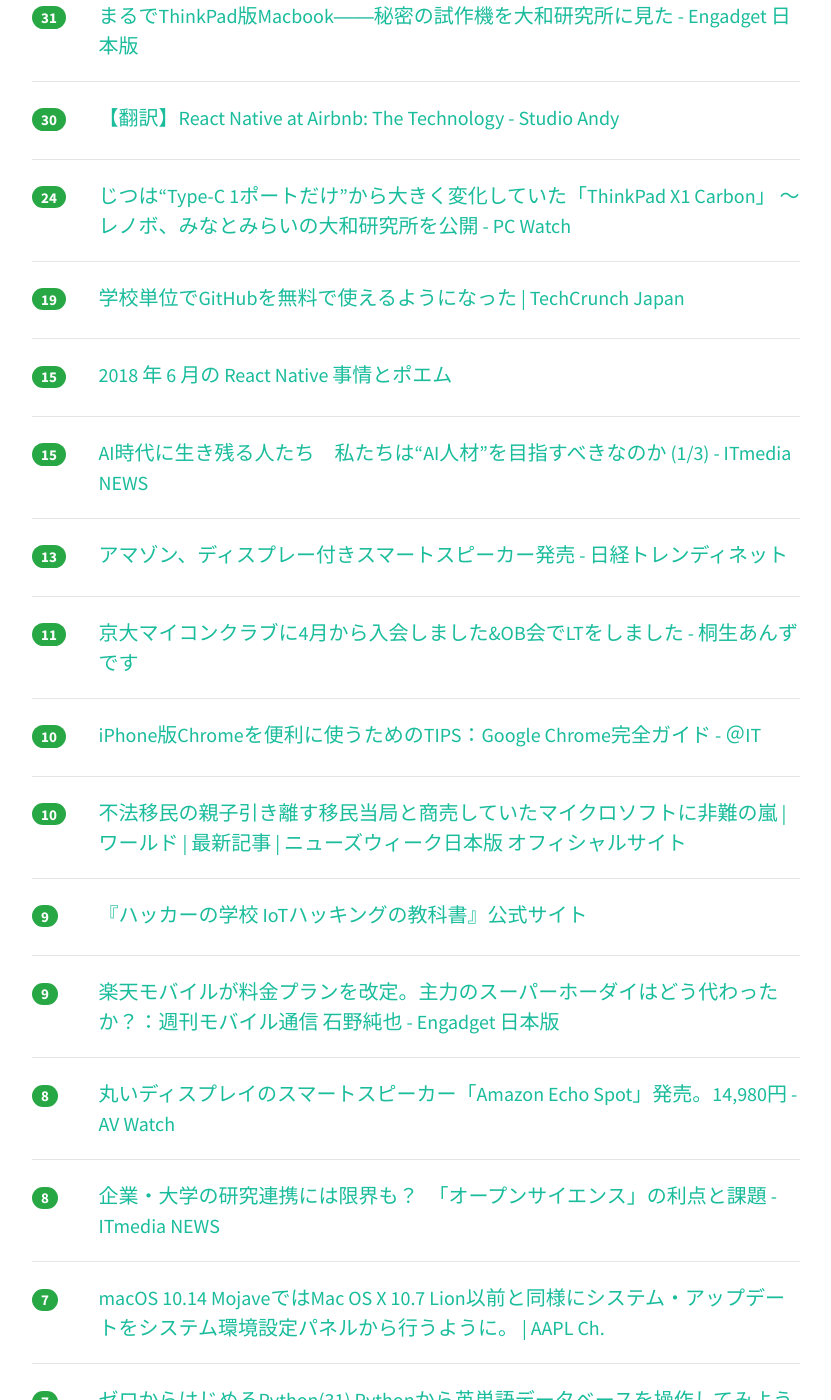
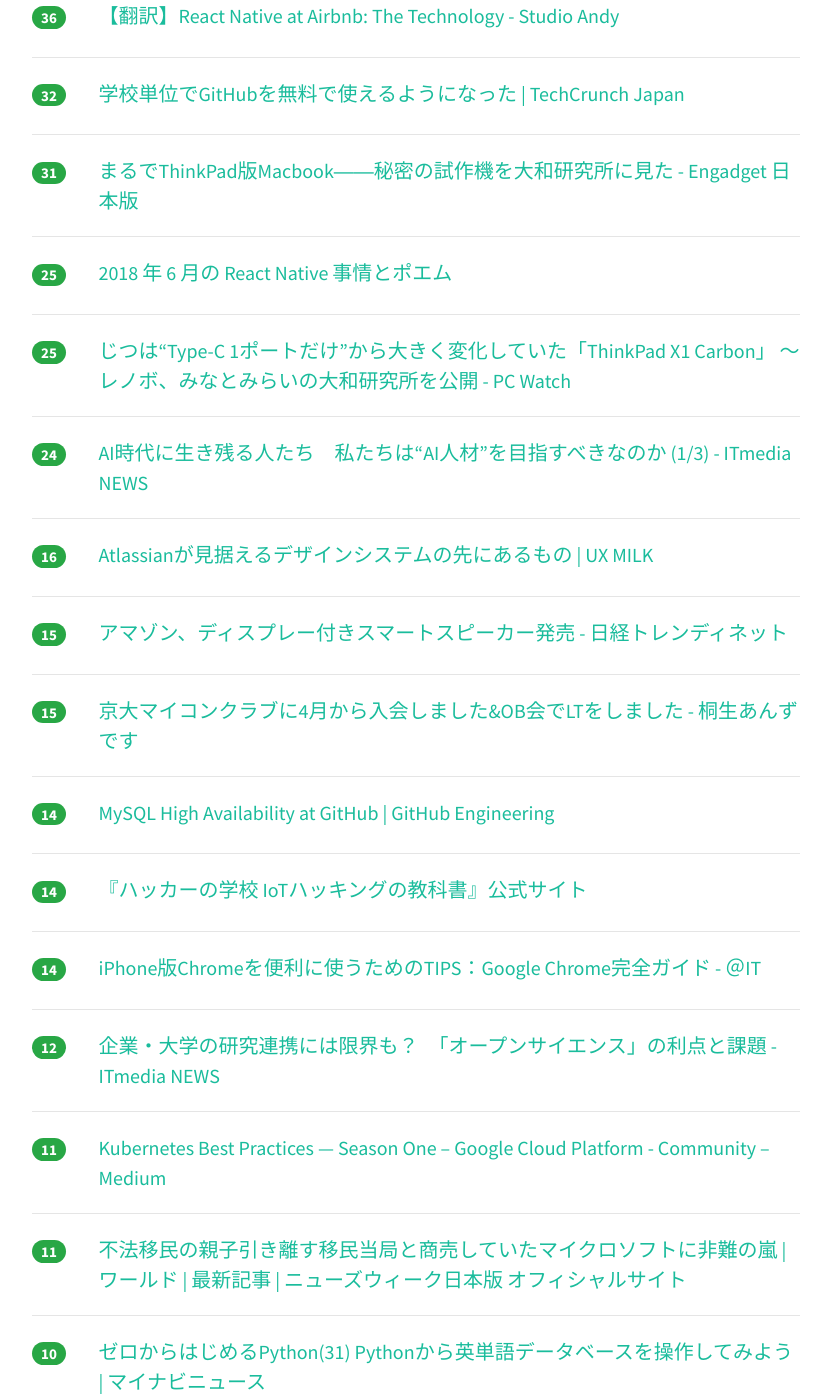
Before and after one commit to yatta47/hatena-matome-site, a Jekyll site: the page built from _posts/2018-06-21-hatena.md, in a window 1280 px wide and 1400 px high, scrolled down 730 px. Shown: the whole window, without its empty margins (224-1055 px from the left). Built offline with Jekyll 4.4.1, drawn with Linux system fonts in a browser that asks for light colours; nearby versions of some CDN libraries; some of the changed text lies outside the part shown.

Commit message:
Updated 2018-06-21

```diff
--- a/_posts/2018-06-21-hatena.md
+++ b/_posts/2018-06-21-hatena.md
@@ -1,24 +1,34 @@
 ---
 layout: post
 title:  "2018-06-21 はてぶIT"
-date:   2018-06-21 10:00:56
+date:   2018-06-21 11:01:02
 tags: [it-hotentry]
 ---
-34 件のデータあり
+46 件のデータあり
 
 <hr><div class="row">
-<div class="col-1"><span class="badge badge-pill badge-success h2">182</span></div>
+<div class="col-1"><span class="badge badge-pill badge-success h2">254</span></div>
 <div class="col-11"><a href='https://www.publickey1.jp/blog/18/linuxboltfacebook.html' target='_blank'>Linuxバイナリを最適化して性能を向上させる「BOLT」、Facebookがオープンソースで公開。言語やコンパイラに依存せず高速化 － Publickey</a></div>
 </div>
 <hr>
 <div class="row">
-<div class="col-1"><span class="badge badge-pill badge-success h2">40</span></div>
+<div class="col-1"><span class="badge badge-pill badge-success h2">67</span></div>
 <div class="col-11"><a href='http://rkx1209.hatenablog.com/entry/2018/06/21/054624' target='_blank'>システムソフトウェアに対する攻撃の歴史と傾向 - 高度標的型攻撃や国家に支援された攻撃の仕組み - - るくすの日記 ~ Out_Of_Range ~</a></div>
 </div>
 <hr>
 <div class="row">
-<div class="col-1"><span class="badge badge-pill badge-success h2">38</span></div>
+<div class="col-1"><span class="badge badge-pill badge-success h2">51</span></div>
 <div class="col-11"><a href='https://dev.classmethod.jp/cloud/aws/w-a-operational-excellence-slide/' target='_blank'>AWSの運用ベストプラクティス 「運用上の優秀性(Operational Excellence)」についてがっつり説明しているスライドがあったので和訳レポートします ｜ Developers.IO</a></div>
+</div>
+<hr>
+<div class="row">
+<div class="col-1"><span class="badge badge-pill badge-success h2">36</span></div>
+<div class="col-11"><a href='http://studio-andy.hatenablog.com/entry/react-native-at-airbnb-the-technology' target='_blank'>【翻訳】React Native at Airbnb: The Technology - Studio Andy</a></div>
+</div>
+<hr>
+<div class="row">
+<div class="col-1"><span class="badge badge-pill badge-success h2">32</span></div>
+<div class="col-11"><a href='https://jp.techcrunch.com/2018/06/21/2018-06-19-github-education-is-now-free-for-schools/' target='_blank'>学校単位でGitHubを無料で使えるようになった | TechCrunch Japan</a></div>
 </div>
 <hr>
 <div class="row">
@@ -27,58 +37,98 @@ tags: [it-hotentry]
 </div>
 <hr>
 <div class="row">
-<div class="col-1"><span class="badge badge-pill badge-success h2">30</span></div>
-<div class="col-11"><a href='http://studio-andy.hatenablog.com/entry/react-native-at-airbnb-the-technology' target='_blank'>【翻訳】React Native at Airbnb: The Technology - Studio Andy</a></div>
+<div class="col-1"><span class="badge badge-pill badge-success h2">25</span></div>
+<div class="col-11"><a href='https://qiita.com/janus_wel/items/f3640c7d7ca4c4fc388a' target='_blank'>2018 年 6 月の React Native 事情とポエム</a></div>
+</div>
+<hr>
+<div class="row">
+<div class="col-1"><span class="badge badge-pill badge-success h2">25</span></div>
+<div class="col-11"><a href='https://pc.watch.impress.co.jp/docs/news/1128681.html' target='_blank'>じつは“Type-C 1ポートだけ”から大きく変化していた「ThinkPad X1 Carbon」 ～レノボ、みなとみらいの大和研究所を公開 - PC Watch</a></div>
 </div>
 <hr>
 <div class="row">
 <div class="col-1"><span class="badge badge-pill badge-success h2">24</span></div>
-<div class="col-11"><a href='https://pc.watch.impress.co.jp/docs/news/1128681.html' target='_blank'>じつは“Type-C 1ポートだけ”から大きく変化していた「ThinkPad X1 Carbon」 ～レノボ、みなとみらいの大和研究所を公開 - PC Watch</a></div>
+<div class="col-11"><a href='http://www.itmedia.co.jp/news/articles/1806/21/news033.html' target='_blank'>AI時代に生き残る人たち　私たちは“AI人材”を目指すべきなのか (1/3) - ITmedia NEWS</a></div>
 </div>
 <hr>
 <div class="row">
-<div class="col-1"><span class="badge badge-pill badge-success h2">19</span></div>
-<div class="col-11"><a href='https://jp.techcrunch.com/2018/06/21/2018-06-19-github-education-is-now-free-for-schools/' target='_blank'>学校単位でGitHubを無料で使えるようになった | TechCrunch Japan</a></div>
+<div class="col-1"><span class="badge badge-pill badge-success h2">16</span></div>
+<div class="col-11"><a href='http://uxmilk.jp/71914' target='_blank'>Atlassianが見据えるデザインシステムの先にあるもの | UX MILK</a></div>
 </div>
 <hr>
 <div class="row">
 <div class="col-1"><span class="badge badge-pill badge-success h2">15</span></div>
-<div class="col-11"><a href='https://qiita.com/janus_wel/items/f3640c7d7ca4c4fc388a' target='_blank'>2018 年 6 月の React Native 事情とポエム</a></div>
+<div class="col-11"><a href='http://trendy.nikkeibp.co.jp/atcl/news/15/062000373/' target='_blank'>アマゾン、ディスプレー付きスマートスピーカー発売 - 日経トレンディネット</a></div>
 </div>
 <hr>
 <div class="row">
 <div class="col-1"><span class="badge badge-pill badge-success h2">15</span></div>
-<div class="col-11"><a href='http://www.itmedia.co.jp/news/articles/1806/21/news033.html' target='_blank'>AI時代に生き残る人たち　私たちは“AI人材”を目指すべきなのか (1/3) - ITmedia NEWS</a></div>
+<div class="col-11"><a href='https://kiryuanzu.hatenablog.com/entry/2018/06/21/030138' target='_blank'>京大マイコンクラブに4月から入会しました&OB会でLTをしました - 桐生あんずです</a></div>
 </div>
 <hr>
 <div class="row">
-<div class="col-1"><span class="badge badge-pill badge-success h2">13</span></div>
-<div class="col-11"><a href='http://trendy.nikkeibp.co.jp/atcl/news/15/062000373/' target='_blank'>アマゾン、ディスプレー付きスマートスピーカー発売 - 日経トレンディネット</a></div>
+<div class="col-1"><span class="badge badge-pill badge-success h2">14</span></div>
+<div class="col-11"><a href='https://githubengineering.com/mysql-high-availability-at-github/' target='_blank'>MySQL High Availability at GitHub | GitHub Engineering</a></div>
+</div>
+<hr>
+<div class="row">
+<div class="col-1"><span class="badge badge-pill badge-success h2">14</span></div>
+<div class="col-11"><a href='http://ruffnex.net/kuroringo/IoTHack/' target='_blank'>『ハッカーの学校 IoTハッキングの教科書』公式サイト</a></div>
+</div>
+<hr>
+<div class="row">
+<div class="col-1"><span class="badge badge-pill badge-success h2">14</span></div>
+<div class="col-11"><a href='http://www.atmarkit.co.jp/ait/articles/1806/20/news035.html' target='_blank'>iPhone版Chromeを便利に使うためのTIPS：Google Chrome完全ガイド - ＠IT</a></div>
+</div>
+<hr>
+<div class="row">
+<div class="col-1"><span class="badge badge-pill badge-success h2">12</span></div>
+<div class="col-11"><a href='http://www.itmedia.co.jp/news/articles/1806/20/news103.html' target='_blank'>企業・大学の研究連携には限界も？　「オープンサイエンス」の利点と課題 - ITmedia NEWS</a></div>
 </div>
 <hr>
 <div class="row">
 <div class="col-1"><span class="badge badge-pill badge-success h2">11</span></div>
-<div class="col-11"><a href='https://kiryuanzu.hatenablog.com/entry/2018/06/21/030138' target='_blank'>京大マイコンクラブに4月から入会しました&OB会でLTをしました - 桐生あんずです</a></div>
+<div class="col-11"><a href='https://medium.com/google-cloud/11119aee1d10' target='_blank'>Kubernetes Best Practices — Season One – Google Cloud Platform - Community – Medium</a></div>
+</div>
+<hr>
+<div class="row">
+<div class="col-1"><span class="badge badge-pill badge-success h2">11</span></div>
+<div class="col-11"><a href='https://www.newsweekjapan.jp/stories/world/2018/06/post-10426.php' target='_blank'>不法移民の親子引き離す移民当局と商売していたマイクロソフトに非難の嵐 | ワールド | 最新記事 | ニューズウィーク日本版 オフィシャルサイト</a></div>
 </div>
 <hr>
 <div class="row">
 <div class="col-1"><span class="badge badge-pill badge-success h2">10</span></div>
-<div class="col-11"><a href='http://www.atmarkit.co.jp/ait/articles/1806/20/news035.html' target='_blank'>iPhone版Chromeを便利に使うためのTIPS：Google Chrome完全ガイド - ＠IT</a></div>
+<div class="col-11"><a href='https://news.mynavi.jp/article/zeropython-31/' target='_blank'>ゼロからはじめるPython(31) Pythonから英単語データベースを操作してみよう | マイナビニュース</a></div>
 </div>
 <hr>
 <div class="row">
 <div class="col-1"><span class="badge badge-pill badge-success h2">10</span></div>
-<div class="col-11"><a href='https://www.newsweekjapan.jp/stories/world/2018/06/post-10426.php' target='_blank'>不法移民の親子引き離す移民当局と商売していたマイクロソフトに非難の嵐 | ワールド | 最新記事 | ニューズウィーク日本版 オフィシャルサイト</a></div>
+<div class="col-11"><a href='https://qiita.com/kenazuma/items/0cb8295d15a5b6898ebd' target='_blank'>有償のITカンファレンスに参加する意味を考える</a></div>
 </div>
 <hr>
 <div class="row">
-<div class="col-1"><span class="badge badge-pill badge-success h2">9</span></div>
-<div class="col-11"><a href='http://ruffnex.net/kuroringo/IoTHack/' target='_blank'>『ハッカーの学校 IoTハッキングの教科書』公式サイト</a></div>
+<div class="col-1"><span class="badge badge-pill badge-success h2">10</span></div>
+<div class="col-11"><a href='https://huyukiitoichi.hatenadiary.jp/entry/2018/06/21/080000' target='_blank'>皮肉と冗句と類まれなる洞察が横溢する、起業からFacebookまでの激闘IT戦記──『サルたちの狂宴』 - 基本読書</a></div>
+</div>
+<hr>
+<div class="row">
+<div class="col-1"><span class="badge badge-pill badge-success h2">10</span></div>
+<div class="col-11"><a href='https://coliss.com/articles/build-websites/operation/css/css-gradient-background-animation.html' target='_blank'>CSSのスニペットに登録！背景にCSSグラデーションが変化するアニメーションを実装するスタイルシート | コリス</a></div>
 </div>
 <hr>
 <div class="row">
 <div class="col-1"><span class="badge badge-pill badge-success h2">9</span></div>
 <div class="col-11"><a href='https://japanese.engadget.com/2018/06/20/rakuten-mobile-ishino/' target='_blank'>楽天モバイルが料金プランを改定。主力のスーパーホーダイはどう代わったか？：週刊モバイル通信 石野純也 - Engadget 日本版</a></div>
+</div>
+<hr>
+<div class="row">
+<div class="col-1"><span class="badge badge-pill badge-success h2">9</span></div>
+<div class="col-11"><a href='http://ainow.ai/2018/06/18/140918/' target='_blank'>30分でわかる「AI スタートアップのはじめかた」 | 人工知能ニュースメディア AINOW</a></div>
+</div>
+<hr>
+<div class="row">
+<div class="col-1"><span class="badge badge-pill badge-success h2">9</span></div>
+<div class="col-11"><a href='https://css-doodle.com/' target='_blank'><css-doodle /></a></div>
 </div>
 <hr>
 <div class="row">
@@ -88,7 +138,12 @@ tags: [it-hotentry]
 <hr>
 <div class="row">
 <div class="col-1"><span class="badge badge-pill badge-success h2">8</span></div>
-<div class="col-11"><a href='http://www.itmedia.co.jp/news/articles/1806/20/news103.html' target='_blank'>企業・大学の研究連携には限界も？　「オープンサイエンス」の利点と課題 - ITmedia NEWS</a></div>
+<div class="col-11"><a href='http://www.itmedia.co.jp/news/articles/1806/21/news034.html' target='_blank'>メディアの変化で「音楽コンテンツの命」はどう変わったのか (1/3) - ITmedia NEWS</a></div>
+</div>
+<hr>
+<div class="row">
+<div class="col-1"><span class="badge badge-pill badge-success h2">8</span></div>
+<div class="col-11"><a href='https://coliss.com/articles/build-websites/operation/design/adobe-xd-starter-kit-intermediate.html' target='_blank'>10分で分かる！Adobe XDの新機能や実践的な使い方が学べるAdobe公式チュートリアルファイル中級編 | コリス</a></div>
 </div>
 <hr>
 <div class="row">
@@ -98,22 +153,27 @@ tags: [it-hotentry]
 <hr>
 <div class="row">
 <div class="col-1"><span class="badge badge-pill badge-success h2">7</span></div>
-<div class="col-11"><a href='https://news.mynavi.jp/article/zeropython-31/' target='_blank'>ゼロからはじめるPython(31) Pythonから英単語データベースを操作してみよう | マイナビニュース</a></div>
+<div class="col-11"><a href='https://ferret-plus.com/10075' target='_blank'>自社サービスにAI機能を！「機械学習」の要素を取り入れたJavaScriptライブラリ9選｜ferret [フェレット]</a></div>
 </div>
 <hr>
 <div class="row">
 <div class="col-1"><span class="badge badge-pill badge-success h2">7</span></div>
-<div class="col-11"><a href='https://ferret-plus.com/10075' target='_blank'>自社サービスにAI機能を！「機械学習」の要素を取り入れたJavaScriptライブラリ9選｜ferret [フェレット]</a></div>
+<div class="col-11"><a href='https://pc.watch.impress.co.jp/docs/news/1128677.html' target='_blank'>Amazon、タッチ対応の円形ディスプレイがついたスマートスピーカー「Echo Spot」 - PC Watch</a></div>
 </div>
 <hr>
 <div class="row">
-<div class="col-1"><span class="badge badge-pill badge-success h2">6</span></div>
-<div class="col-11"><a href='http://ainow.ai/2018/06/18/140918/' target='_blank'>30分でわかる「AI スタートアップのはじめかた」 | 人工知能ニュースメディア AINOW</a></div>
+<div class="col-1"><span class="badge badge-pill badge-success h2">7</span></div>
+<div class="col-11"><a href='https://japan.cnet.com/article/35121172/' target='_blank'>Instagram、動画用のアプリ「IGTV」を発表--縦型で最長60分の動画に対応 - CNET Japan</a></div>
 </div>
 <hr>
 <div class="row">
 <div class="col-1"><span class="badge badge-pill badge-success h2">6</span></div>
 <div class="col-11"><a href='http://ascii.jp/elem/000/001/697/1697199/' target='_blank'>ASCII.jp：好きなキーボードやマウスをBluetooth化するアダプター</a></div>
+</div>
+<hr>
+<div class="row">
+<div class="col-1"><span class="badge badge-pill badge-success h2">6</span></div>
+<div class="col-11"><a href='https://speakerdeck.com/taijijiji/netutowakuyun-yong-zi-dong-hua-falsehazimekata' target='_blank'>ネットワーク運用自動化のはじめかた - Speaker Deck</a></div>
 </div>
 <hr>
 <div class="row">
@@ -128,12 +188,12 @@ tags: [it-hotentry]
 <hr>
 <div class="row">
 <div class="col-1"><span class="badge badge-pill badge-success h2">5</span></div>
-<div class="col-11"><a href='https://qiita.com/kenazuma/items/0cb8295d15a5b6898ebd' target='_blank'>有償のITカンファレンスに参加する意味を考える</a></div>
+<div class="col-11"><a href='https://www.cnn.co.jp/business/35121137.html' target='_blank'>CNN.co.jp : テスラ従業員が操業妨害、運用システム改ざんや情報漏洩 - (1/2)</a></div>
 </div>
 <hr>
 <div class="row">
 <div class="col-1"><span class="badge badge-pill badge-success h2">5</span></div>
-<div class="col-11"><a href='https://www.cnn.co.jp/business/35121137.html' target='_blank'>CNN.co.jp : テスラ従業員が操業妨害、運用システム改ざんや情報漏洩 - (1/2)</a></div>
+<div class="col-11"><a href='http://www.itmedia.co.jp/news/articles/1806/20/news121.html' target='_blank'>飲食店のシフト、AIが自動作成　補充候補もAIがリコメンド - ITmedia NEWS</a></div>
 </div>
 <hr>
 <div class="row">
@@ -148,31 +208,31 @@ tags: [it-hotentry]
 <hr>
 <div class="row">
 <div class="col-1"><span class="badge badge-pill badge-success h2">4</span></div>
-<div class="col-11"><a href='https://pc.watch.impress.co.jp/docs/news/1128677.html' target='_blank'>Amazon、タッチ対応の円形ディスプレイがついたスマートスピーカー「Echo Spot」 - PC Watch</a></div>
+<div class="col-11"><a href='https://code.facebook.com/posts/605721433136474' target='_blank'>Accelerate large-scale applications with BOLT | Engineering Blog | Facebook Code | Facebook</a></div>
 </div>
 <hr>
 <div class="row">
 <div class="col-1"><span class="badge badge-pill badge-success h2">4</span></div>
-<div class="col-11"><a href='https://code.facebook.com/posts/605721433136474' target='_blank'>Accelerate large-scale applications with BOLT | Engineering Blog | Facebook Code | Facebook</a></div>
+<div class="col-11"><a href='https://github.com/facebookincubator/BOLT' target='_blank'>GitHub - facebookincubator/BOLT: Binary Optimization and Layout Tool - A linux command-line utility used for optimizing performance of binaries</a></div>
+</div>
+<hr>
+<div class="row">
+<div class="col-1"><span class="badge badge-pill badge-success h2">4</span></div>
+<div class="col-11"><a href='https://jp.techcrunch.com/2018/06/21/2018-06-20-amazon-prime-wardrobe-officially-launches-to-all-u-s-prime-members/' target='_blank'>Ammazon、Prime Wardrobeをアメリカで正式スタート――自宅でゆっくり試着できる | TechCrunch Japan</a></div>
 </div>
 <hr>
 <div class="row">
 <div class="col-1"><span class="badge badge-pill badge-success h2">3</span></div>
-<div class="col-11"><a href='https://githubengineering.com/mysql-high-availability-at-github/' target='_blank'>MySQL High Availability at GitHub | GitHub Engineering</a></div>
+<div class="col-11"><a href='http://www.itmedia.co.jp/news/articles/1806/21/news047.html' target='_blank'>太陽の塔、内部公開が中止　公園施設の被災で再開めど立たず - ITmedia NEWS</a></div>
 </div>
 <hr>
 <div class="row">
 <div class="col-1"><span class="badge badge-pill badge-success h2">3</span></div>
-<div class="col-11"><a href='https://huyukiitoichi.hatenadiary.jp/entry/2018/06/21/080000' target='_blank'>皮肉と冗句と類まれなる洞察が横溢する、起業からFacebookまでの激闘IT戦記──『サルたちの狂宴』 - 基本読書</a></div>
+<div class="col-11"><a href='http://www.atmarkit.co.jp/ait/articles/1806/21/news018.html' target='_blank'>プロトタイプは画面や機能ごとに作ってはいけない：もう迷わない！　ビジネスを成長させるUXデザイン手法の使い方（5） - ＠IT</a></div>
 </div>
 <hr>
 <div class="row">
-<div class="col-1"><span class="badge badge-pill badge-success h2">2</span></div>
-<div class="col-11"><a href='http://www.itmedia.co.jp/news/articles/1806/21/news034.html' target='_blank'>メディアの変化で「音楽コンテンツの命」はどう変わったのか (1/3) - ITmedia NEWS</a></div>
+<div class="col-1"><span class="badge badge-pill badge-success h2">3</span></div>
+<div class="col-11"><a href='https://webtan.impress.co.jp/e/2018/06/21/29164' target='_blank'>変化激しいSEMの世界「自分の成功体験は正解じゃない」　個性を生かすチーム運営とは？ | 森田雄＆林真理子が聴く「Web系キャリア探訪」 | Web担当者Forum</a></div>
 </div>
 <hr>
-<div class="row">
-<div class="col-1"><span class="badge badge-pill badge-success h2">2</span></div>
-<div class="col-11"><a href='https://japan.cnet.com/article/35121172/' target='_blank'>Instagram、動画用のアプリ「IGTV」を発表--縦型で最長60分の動画に対応 - CNET Japan</a></div>
-</div>
-<hr>
```
